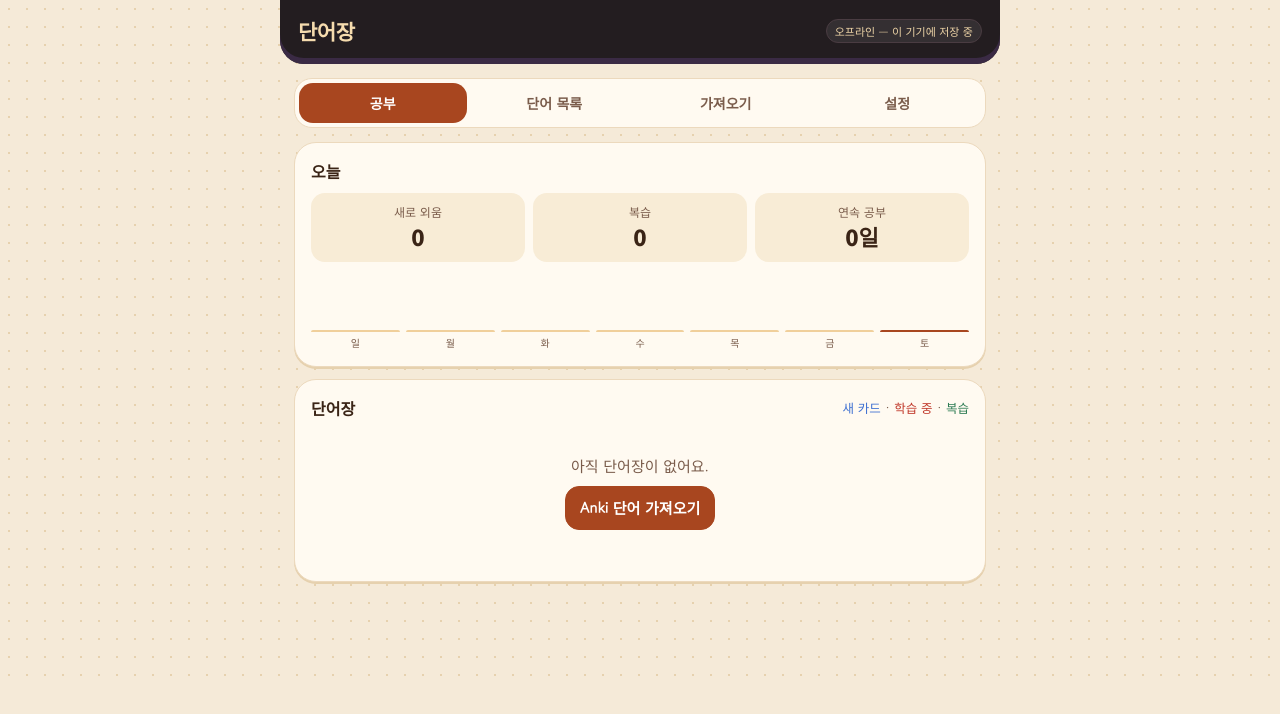
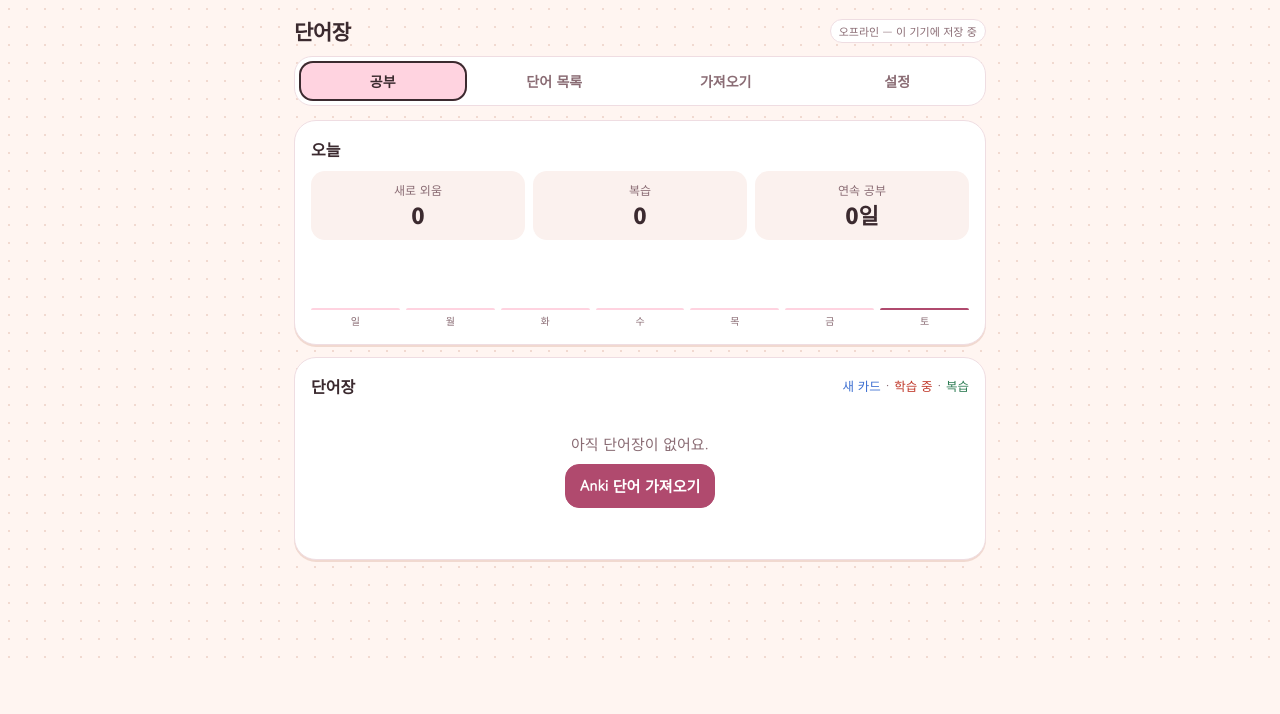
Before and after one commit to justm0027/sunggong, a plain HTML site: page words/index.html in a window 1280 px wide. Drawn offline with Linux system fonts and the light colour scheme.

Commit message:
단어장: 속 페이지 색 원래대로 (아이콘은 990 유지)

```diff
--- a/words/index.html
+++ b/words/index.html
@@ -4,7 +4,7 @@
 <meta charset="utf-8">
 <meta name="viewport" content="width=device-width, initial-scale=1">
 <title>단어장</title>
-<meta name="theme-color" content="#231d20">
+<meta name="theme-color" content="#fff5f1">
 <meta name="apple-mobile-web-app-capable" content="yes">
 <meta name="mobile-web-app-capable" content="yes">
 <meta name="apple-mobile-web-app-title" content="단어장">
@@ -111,22 +111,6 @@ table.map th{background:#fbf1ee}
 .linkbtn{background:none;border:0;color:var(--sub);font:inherit;font-size:13px;text-decoration:underline;cursor:pointer;padding:6px 0}
 .empty{color:var(--sub);text-align:center;padding:20px 0}
 
-/* ===== 990 달고나 테마 ===== */
-:root{--paper:#f5ead8;--card:#fffaf1;--ink:#3a2416;--sub:#7a5c4b;--line:#ecd9bd;--acc:#a8461f;--acc2:#f6dcae;--mint:#e6efd9;--mintink:#3e5a2a}
-html,body{background:#f5ead8}
-body{background-image:radial-gradient(#e6d1ae 1.2px,transparent 1.2px);background-size:18px 18px}
-header.top{background:#231d20;margin:-16px -14px 14px;padding:16px 18px 18px;border-radius:0 0 24px 24px;box-shadow:inset 0 -6px 0 #3a2a44}
-header.top h1{color:#f6dcae}
-header.top .status{background:rgba(255,255,255,.08);color:#ecd3a6;border-color:#4a3c42}
-.tabs{border-color:#ecd9bd}
-.tabs button.on{background:#a8461f;color:#fff;box-shadow:none}
-.card,.flash{border-color:#ecd9bd;box-shadow:0 2px 0 #e6d1ae}
-.btn.pri{background:#a8461f;border-color:#a8461f}
-.btn.pink,.show{background:#f6dcae;border-color:#3a2416}
-.today div,.say,.ex,table.map th{background:#f8ecd6}
-.notes .nh{color:#a8461f;background:#fbe9cf}
-.bars i{background:#f0cf9b}.bars .b.t i{background:#a8461f}
-.search{border-color:#3a2416}
 </style>
 </head>
 <body>
```
Also changed, not shown: words/manifest.json.
